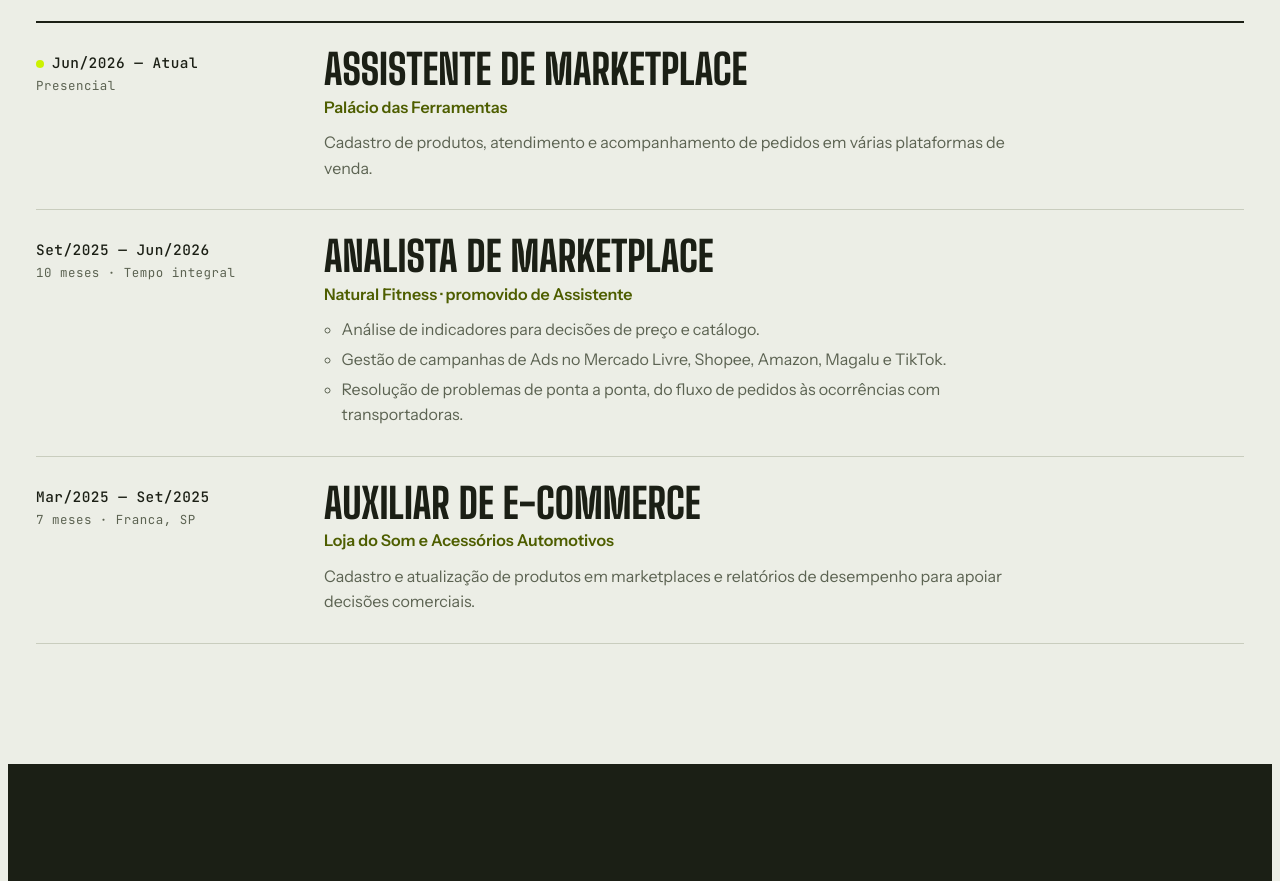
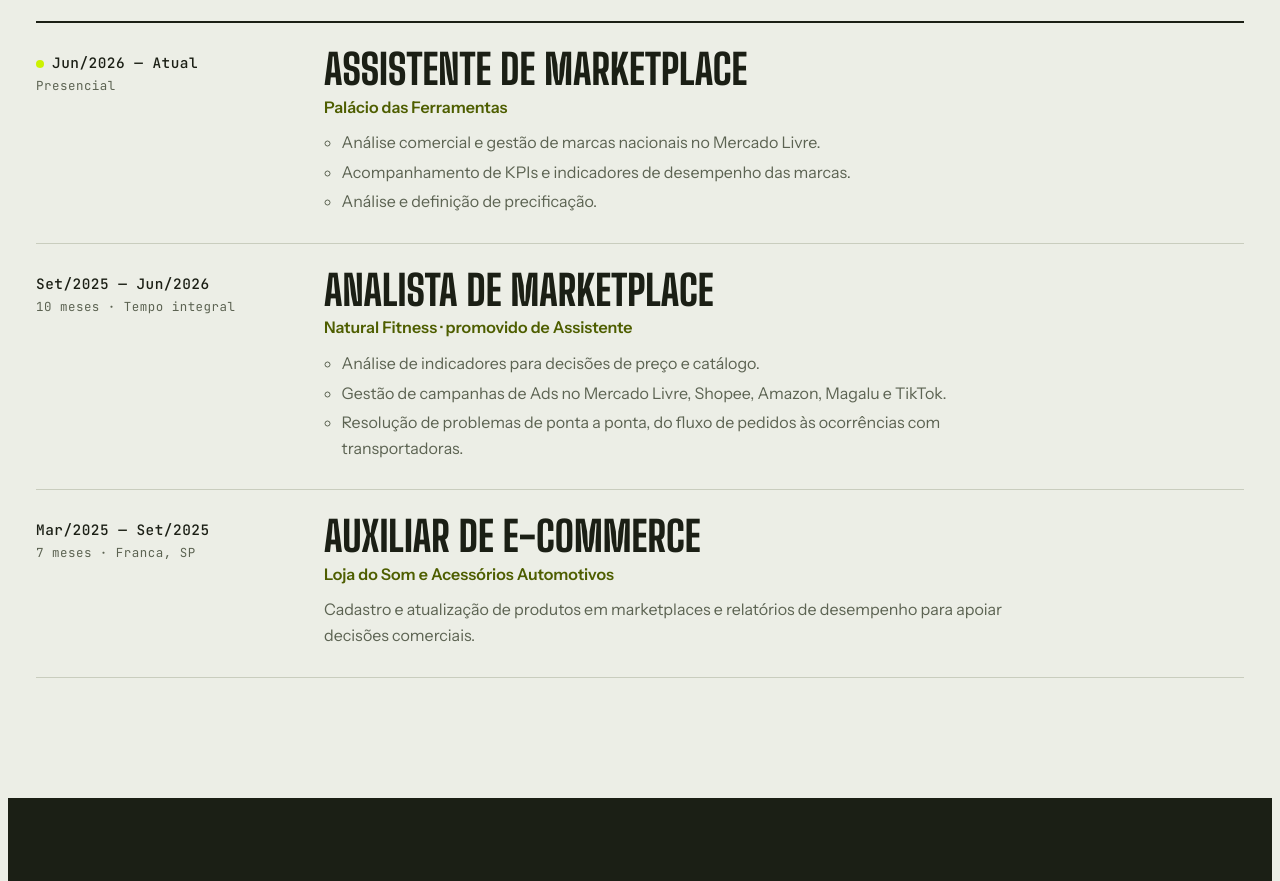
Before and after one commit to matheus-marques-dev/Portfolio, a plain HTML site: page index.html in a window 1280 px wide. Shown: the part 4760-5641 px from the top of the page. Drawn offline with Linux system fonts and the light colour scheme.

Commit message:
Atualiza atividades na Palácio das Ferramentas

```diff
--- a/index.html
+++ b/index.html
@@ -384,7 +384,11 @@ footer .wrap{display:flex;justify-content:space-between;gap:12px;flex-wrap:wrap;
         <div>
           <h3>Assistente de Marketplace</h3>
           <p class="org">Palácio das Ferramentas</p>
-          <p>Cadastro de produtos, atendimento e acompanhamento de pedidos em várias plataformas de venda.</p>
+          <ul>
+            <li>Análise comercial e gestão de marcas nacionais no Mercado Livre.</li>
+            <li>Acompanhamento de KPIs e indicadores de desempenho das marcas.</li>
+            <li>Análise e definição de precificação.</li>
+          </ul>
         </div>
       </li>
       <li class="job">
```
Also changed, not shown: 1 other file.
